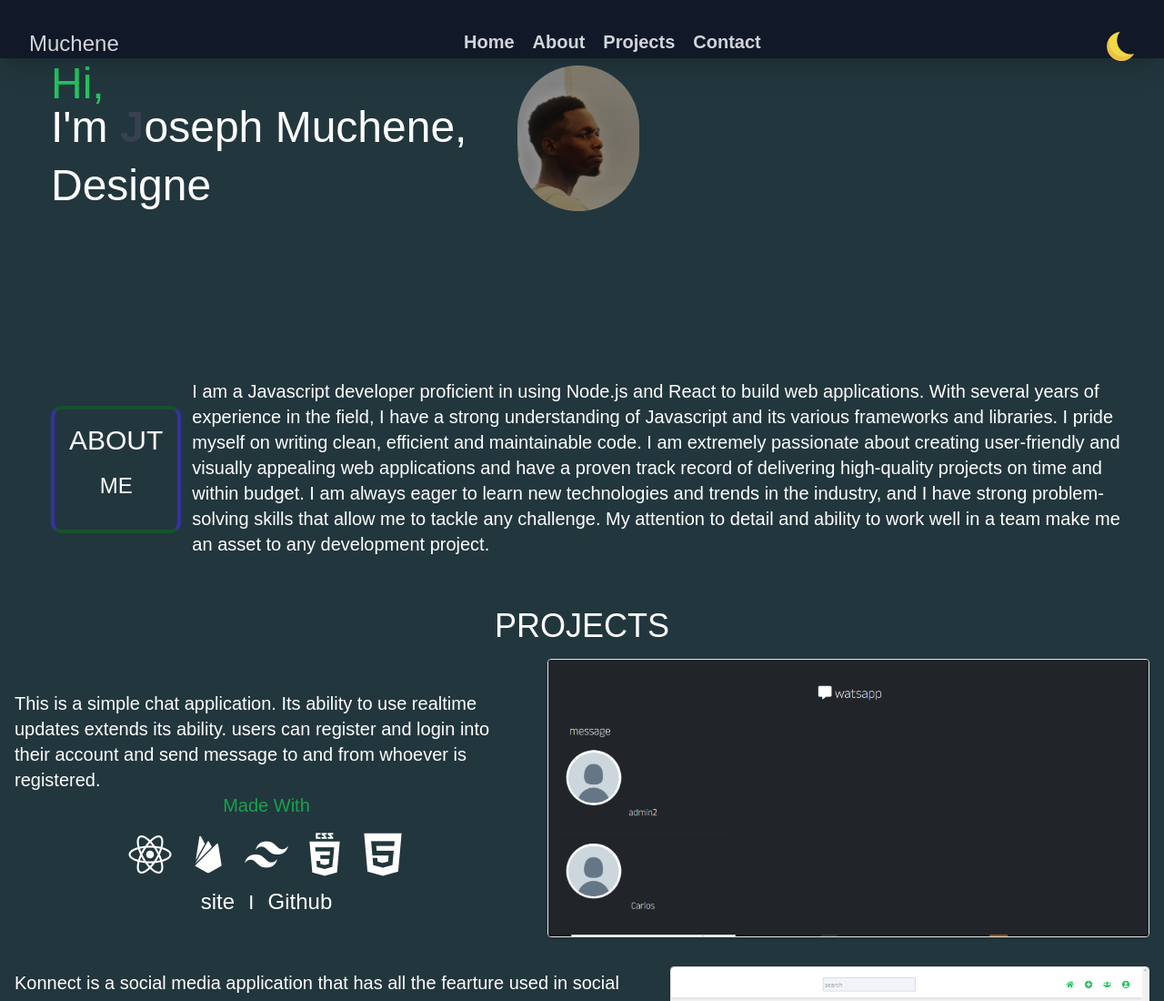
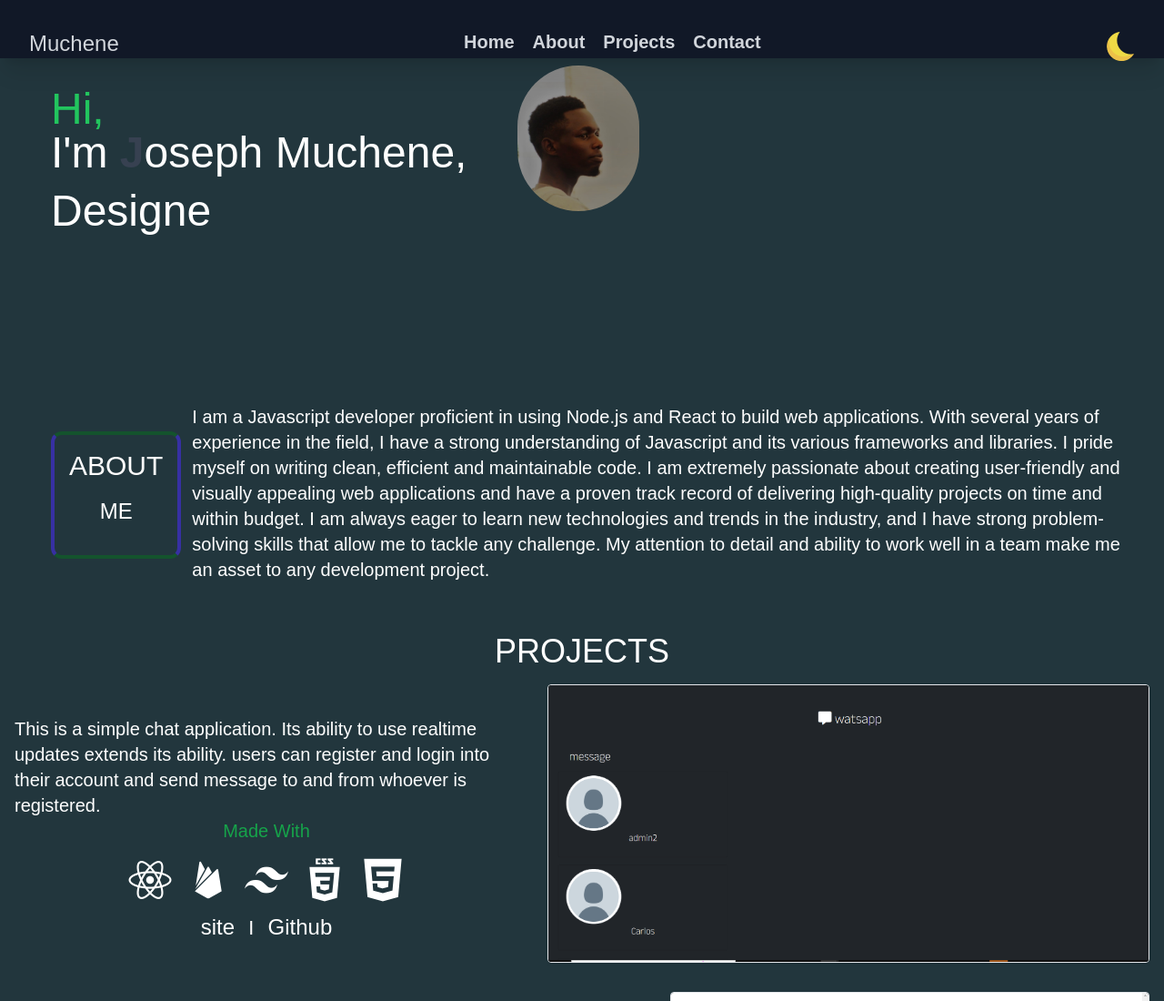
Before and after one commit to joseph-muchene/portfolio, a website: page index.html in a window 1280 px wide. Shown: the top 1100 px of the page at 91% size. Drawn offline with nearby package versions, Linux system fonts and the light colour scheme; a web font is replaced by a local one.

Commit message:
fixed intro margin

```diff
--- a/index.html
+++ b/index.html
@@ -135,6 +135,7 @@
 
     <section class="relative flex flex-row w-100 md:mb-4" id="home">
       <section
+        style="margin-top: 40px"
         class="h-60 md:h-80 mb-4 md:mt-3 text-white text-3xl md:text-5xl flex-col flex p-14"
       >
         <h1 class="text-green-500">Hi,</h1>
```
